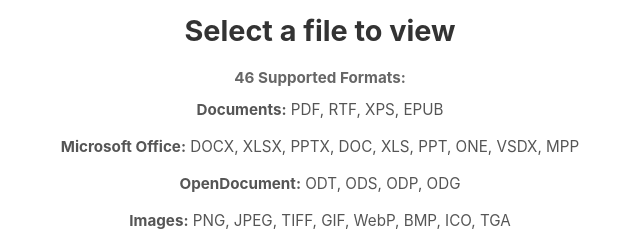
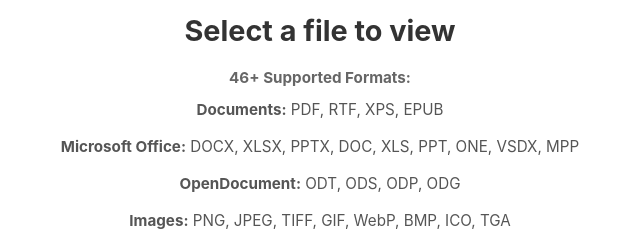
Before and after one commit to abahjat/Prism, a plain HTML site: page web-viewer/index.html in a window 1280 px wide. Shown: the part 290-528 px from the top of the page, 320-960 px from the left. Drawn offline with Linux system fonts and the light colour scheme; no server answers.

Commit message:
updated viewer

```diff
--- a/web-viewer/index.html
+++ b/web-viewer/index.html
@@ -20,7 +20,7 @@
                 <div class="upload-icon">📁</div>
                 <h2>Select a file to view</h2>
                 <p class="supported-formats">
-                    <strong>46 Supported Formats:</strong><br>
+                    <strong>46+ Supported Formats:</strong><br>
                     <span class="format-group"><strong>Documents:</strong> PDF, RTF, XPS, EPUB</span><br>
                     <span class="format-group"><strong>Microsoft Office:</strong> DOCX, XLSX, PPTX, DOC, XLS, PPT, ONE,
                         VSDX, MPP</span><br>
```
